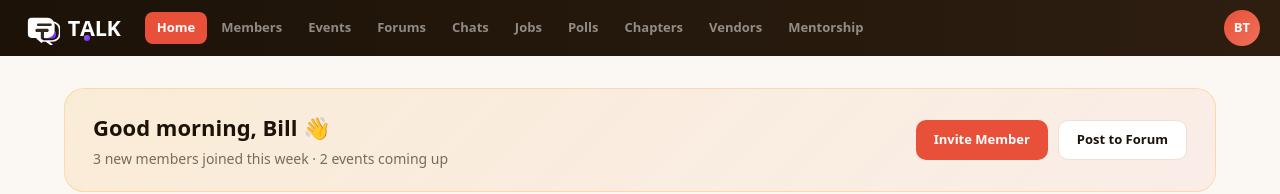
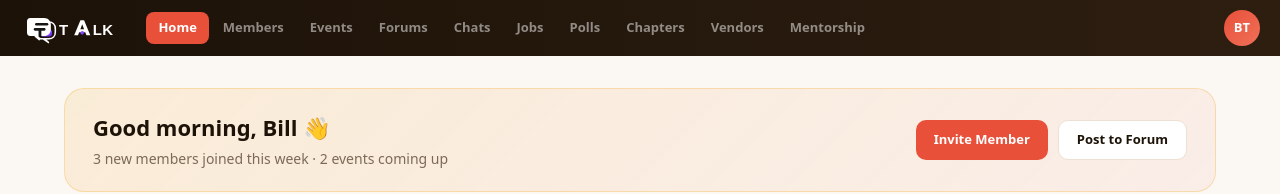
Before and after one commit to BillTalkTalent/TALK-Talent, a Next.js app: page /mockup/brand/warm in a window 1280 px wide. Shown: the top 194 px of the page. Built offline with nearby package versions, Linux system fonts and the light colour scheme.

Commit message:
Use real TALK logo SVG lockup in all brand mockup navs

```diff
--- a/app/mockup/brand/dark/page.tsx
+++ b/app/mockup/brand/dark/page.tsx
@@ -16,24 +16,7 @@ const C = {
   textDim: '#444',
 }
 
-function Logo({ size = 34, stroke = '#ffffff' }: { size?: number; stroke?: string }) {
-  return (
-    <svg xmlns="http://www.w3.org/2000/svg" viewBox="0 0 554 475" height={size} style={{ width: 'auto' }}>
-      <defs>
-        <linearGradient id="d-pg" x1="0" y1="0" x2="1" y2="1">
-          <stop offset="0%" stopColor="#9B5CFF"/><stop offset="100%" stopColor="#6F2CFF"/>
-        </linearGradient>
-      </defs>
-      <g transform="translate(110 95)">
-        <path d="M218 62 H342 C402 62 444 105 444 165 V221 C444 281 402 324 342 324 H272 L335 380 L256 324 H218 C158 324 116 281 116 221 V165 C116 105 158 62 218 62Z" fill="none" stroke={stroke} strokeWidth="24" strokeLinejoin="round"/>
-        <path d="M248 178 H352 C375 178 392 195 392 218 V240 C392 267 371 288 344 288 H250 C222 288 202 267 202 240 V224 C202 197 221 178 248 178Z" fill="url(#d-pg)"/>
-        <path d="M50 0 H268 C330 0 374 44 374 106 V175 C374 237 330 281 268 281 H206 L206 333 C206 346 191 353 181 344 L113 281 H50 C20 281 0 261 0 231 V50 C0 20 20 0 50 0Z" fill={stroke}/>
-        <rect x="126" y="78" width="208" height="38" rx="19" fill="#000" opacity="0.9"/>
-        <path d="M126 154 H270 C282 154 292 164 292 176 C292 188 282 198 270 198 H225 V281 C225 293 215 303 203 303 C191 303 181 293 181 281 V198 H126 C114 198 104 188 104 176 C104 164 114 154 126 154Z" fill="#000" opacity="0.9"/>
-      </g>
-    </svg>
-  )
-}
+
 
 const members = [
   { name: 'Sarah Chen', title: 'VP Talent · Stripe', initials: 'SC', color: '#E8503A' },
@@ -79,12 +62,7 @@ export default function DarkMockup() {
       <header style={{ position: 'sticky', top: 0, zIndex: 50, background: `linear-gradient(90deg, ${C.navA} 0%, ${C.navB} 100%)` }}>
         <div style={{ padding: '0 20px', display: 'flex', alignItems: 'center', height: 56, gap: 4 }}>
           <Link href="/mockup/brand/dark" style={{ display: 'flex', alignItems: 'center', gap: 8, marginRight: 20, textDecoration: 'none' }}>
-            <Logo size={34} stroke="#ffffff" />
-            <span style={{ fontWeight: 900, color: 'white', fontSize: '1.35rem', letterSpacing: '-0.01em' }}>
-              T<span style={{ position: 'relative', display: 'inline-block' }}>A
-                <span style={{ position: 'absolute', width: 6, height: 6, borderRadius: '50%', background: 'linear-gradient(135deg,#9B5CFF,#6F2CFF)', bottom: 3, left: '50%', transform: 'translateX(-50%)' }} />
-              </span>LK
-            </span>
+            <img src="/talk-logo.svg" alt="TALK" style={{ height: 32, width: 'auto' }} />
           </Link>
           <nav style={{ display: 'flex', alignItems: 'center', gap: 2, flex: 1, overflowX: 'auto' }}>
             {nav.map((item, i) => (
--- a/app/mockup/brand/plum/page.tsx
+++ b/app/mockup/brand/plum/page.tsx
@@ -17,24 +17,7 @@ const C = {
   textDim: '#3D2D5C',
 }
 
-function Logo({ size = 34, stroke = '#ffffff' }: { size?: number; stroke?: string }) {
-  return (
-    <svg xmlns="http://www.w3.org/2000/svg" viewBox="0 0 554 475" height={size} style={{ width: 'auto' }}>
-      <defs>
-        <linearGradient id="pl-pg" x1="0" y1="0" x2="1" y2="1">
-          <stop offset="0%" stopColor="#9B5CFF"/><stop offset="100%" stopColor="#6F2CFF"/>
-        </linearGradient>
-      </defs>
-      <g transform="translate(110 95)">
-        <path d="M218 62 H342 C402 62 444 105 444 165 V221 C444 281 402 324 342 324 H272 L335 380 L256 324 H218 C158 324 116 281 116 221 V165 C116 105 158 62 218 62Z" fill="none" stroke={stroke} strokeWidth="24" strokeLinejoin="round"/>
-        <path d="M248 178 H352 C375 178 392 195 392 218 V240 C392 267 371 288 344 288 H250 C222 288 202 267 202 240 V224 C202 197 221 178 248 178Z" fill="url(#pl-pg)"/>
-        <path d="M50 0 H268 C330 0 374 44 374 106 V175 C374 237 330 281 268 281 H206 L206 333 C206 346 191 353 181 344 L113 281 H50 C20 281 0 261 0 231 V50 C0 20 20 0 50 0Z" fill={stroke}/>
-        <rect x="126" y="78" width="208" height="38" rx="19" fill="#000" opacity="0.88"/>
-        <path d="M126 154 H270 C282 154 292 164 292 176 C292 188 282 198 270 198 H225 V281 C225 293 215 303 203 303 C191 303 181 293 181 281 V198 H126 C114 198 104 188 104 176 C104 164 114 154 126 154Z" fill="#000" opacity="0.88"/>
-      </g>
-    </svg>
-  )
-}
+
 
 const members = [
   { name: 'Sarah Chen', title: 'VP Talent · Stripe', initials: 'SC', color: '#E8503A' },
@@ -80,12 +63,7 @@ export default function PlumMockup() {
       <header style={{ position: 'sticky', top: 0, zIndex: 50, background: `linear-gradient(90deg, ${C.navA} 0%, ${C.navB} 100%)` }}>
         <div style={{ padding: '0 20px', display: 'flex', alignItems: 'center', height: 56, gap: 4 }}>
           <Link href="/mockup/brand/plum" style={{ display: 'flex', alignItems: 'center', gap: 8, marginRight: 20, textDecoration: 'none' }}>
-            <Logo size={34} stroke="#ffffff" />
-            <span style={{ fontWeight: 900, color: 'white', fontSize: '1.35rem', letterSpacing: '-0.01em' }}>
-              T<span style={{ position: 'relative', display: 'inline-block' }}>A
-                <span style={{ position: 'absolute', width: 6, height: 6, borderRadius: '50%', background: 'linear-gradient(135deg,#9B5CFF,#6F2CFF)', bottom: 3, left: '50%', transform: 'translateX(-50%)' }} />
-              </span>LK
-            </span>
+            <img src="/talk-logo.svg" alt="TALK" style={{ height: 32, width: 'auto' }} />
           </Link>
           <nav style={{ display: 'flex', alignItems: 'center', gap: 2, flex: 1, overflowX: 'auto' }}>
             {nav.map((item, i) => (
--- a/app/mockup/brand/slate/page.tsx
+++ b/app/mockup/brand/slate/page.tsx
@@ -16,24 +16,7 @@ const C = {
   textDim: '#CBD5E1',
 }
 
-function Logo({ size = 34, stroke = '#ffffff' }: { size?: number; stroke?: string }) {
-  return (
-    <svg xmlns="http://www.w3.org/2000/svg" viewBox="0 0 554 475" height={size} style={{ width: 'auto' }}>
-      <defs>
-        <linearGradient id="sl-pg" x1="0" y1="0" x2="1" y2="1">
-          <stop offset="0%" stopColor="#9B5CFF"/><stop offset="100%" stopColor="#6F2CFF"/>
-        </linearGradient>
-      </defs>
-      <g transform="translate(110 95)">
-        <path d="M218 62 H342 C402 62 444 105 444 165 V221 C444 281 402 324 342 324 H272 L335 380 L256 324 H218 C158 324 116 281 116 221 V165 C116 105 158 62 218 62Z" fill="none" stroke={stroke} strokeWidth="24" strokeLinejoin="round"/>
-        <path d="M248 178 H352 C375 178 392 195 392 218 V240 C392 267 371 288 344 288 H250 C222 288 202 267 202 240 V224 C202 197 221 178 248 178Z" fill="url(#sl-pg)"/>
-        <path d="M50 0 H268 C330 0 374 44 374 106 V175 C374 237 330 281 268 281 H206 L206 333 C206 346 191 353 181 344 L113 281 H50 C20 281 0 261 0 231 V50 C0 20 20 0 50 0Z" fill={stroke}/>
-        <rect x="126" y="78" width="208" height="38" rx="19" fill={C.navA} opacity="0.9"/>
-        <path d="M126 154 H270 C282 154 292 164 292 176 C292 188 282 198 270 198 H225 V281 C225 293 215 303 203 303 C191 303 181 293 181 281 V198 H126 C114 198 104 188 104 176 C104 164 114 154 126 154Z" fill={C.navA} opacity="0.9"/>
-      </g>
-    </svg>
-  )
-}
+
 
 const members = [
   { name: 'Sarah Chen', title: 'VP Talent · Stripe', initials: 'SC', color: '#E8503A' },
@@ -79,12 +62,7 @@ export default function SlateMockup() {
       <header style={{ position: 'sticky', top: 0, zIndex: 50, background: `linear-gradient(90deg, ${C.navA} 0%, ${C.navB} 100%)` }}>
         <div style={{ padding: '0 20px', display: 'flex', alignItems: 'center', height: 56, gap: 4 }}>
           <Link href="/mockup/brand/slate" style={{ display: 'flex', alignItems: 'center', gap: 8, marginRight: 20, textDecoration: 'none' }}>
-            <Logo size={34} stroke="#ffffff" />
-            <span style={{ fontWeight: 900, color: 'white', fontSize: '1.35rem', letterSpacing: '-0.01em' }}>
-              T<span style={{ position: 'relative', display: 'inline-block' }}>A
-                <span style={{ position: 'absolute', width: 6, height: 6, borderRadius: '50%', background: 'linear-gradient(135deg,#9B5CFF,#6F2CFF)', bottom: 3, left: '50%', transform: 'translateX(-50%)' }} />
-              </span>LK
-            </span>
+            <img src="/talk-logo.svg" alt="TALK" style={{ height: 32, width: 'auto' }} />
           </Link>
           <nav style={{ display: 'flex', alignItems: 'center', gap: 2, flex: 1, overflowX: 'auto' }}>
             {nav.map((item, i) => (
--- a/app/mockup/brand/warm/page.tsx
+++ b/app/mockup/brand/warm/page.tsx
@@ -16,24 +16,7 @@ const C = {
   textDim: '#C4B4A4',
 }
 
-function Logo({ size = 34, stroke = '#ffffff' }: { size?: number; stroke?: string }) {
-  return (
-    <svg xmlns="http://www.w3.org/2000/svg" viewBox="0 0 554 475" height={size} style={{ width: 'auto' }}>
-      <defs>
-        <linearGradient id="w-pg" x1="0" y1="0" x2="1" y2="1">
-          <stop offset="0%" stopColor="#9B5CFF"/><stop offset="100%" stopColor="#6F2CFF"/>
-        </linearGradient>
-      </defs>
-      <g transform="translate(110 95)">
-        <path d="M218 62 H342 C402 62 444 105 444 165 V221 C444 281 402 324 342 324 H272 L335 380 L256 324 H218 C158 324 116 281 116 221 V165 C116 105 158 62 218 62Z" fill="none" stroke={stroke} strokeWidth="24" strokeLinejoin="round"/>
-        <path d="M248 178 H352 C375 178 392 195 392 218 V240 C392 267 371 288 344 288 H250 C222 288 202 267 202 240 V224 C202 197 221 178 248 178Z" fill="url(#w-pg)"/>
-        <path d="M50 0 H268 C330 0 374 44 374 106 V175 C374 237 330 281 268 281 H206 L206 333 C206 346 191 353 181 344 L113 281 H50 C20 281 0 261 0 231 V50 C0 20 20 0 50 0Z" fill={stroke}/>
-        <rect x="126" y="78" width="208" height="38" rx="19" fill={C.navA} opacity="0.9"/>
-        <path d="M126 154 H270 C282 154 292 164 292 176 C292 188 282 198 270 198 H225 V281 C225 293 215 303 203 303 C191 303 181 293 181 281 V198 H126 C114 198 104 188 104 176 C104 164 114 154 126 154Z" fill={C.navA} opacity="0.9"/>
-      </g>
-    </svg>
-  )
-}
+
 
 const members = [
   { name: 'Sarah Chen', title: 'VP Talent · Stripe', initials: 'SC', color: '#E8503A' },
@@ -79,12 +62,7 @@ export default function WarmMockup() {
       <header style={{ position: 'sticky', top: 0, zIndex: 50, background: `linear-gradient(90deg, ${C.navA} 0%, ${C.navB} 100%)` }}>
         <div style={{ padding: '0 20px', display: 'flex', alignItems: 'center', height: 56, gap: 4 }}>
           <Link href="/mockup/brand/warm" style={{ display: 'flex', alignItems: 'center', gap: 8, marginRight: 20, textDecoration: 'none' }}>
-            <Logo size={34} stroke="#ffffff" />
-            <span style={{ fontWeight: 900, color: 'white', fontSize: '1.35rem', letterSpacing: '-0.01em' }}>
-              T<span style={{ position: 'relative', display: 'inline-block' }}>A
-                <span style={{ position: 'absolute', width: 6, height: 6, borderRadius: '50%', background: 'linear-gradient(135deg,#9B5CFF,#6F2CFF)', bottom: 3, left: '50%', transform: 'translateX(-50%)' }} />
-              </span>LK
-            </span>
+            <img src="/talk-logo.svg" alt="TALK" style={{ height: 32, width: 'auto' }} />
           </Link>
           <nav style={{ display: 'flex', alignItems: 'center', gap: 2, flex: 1, overflowX: 'auto' }}>
             {nav.map((item, i) => (
```
